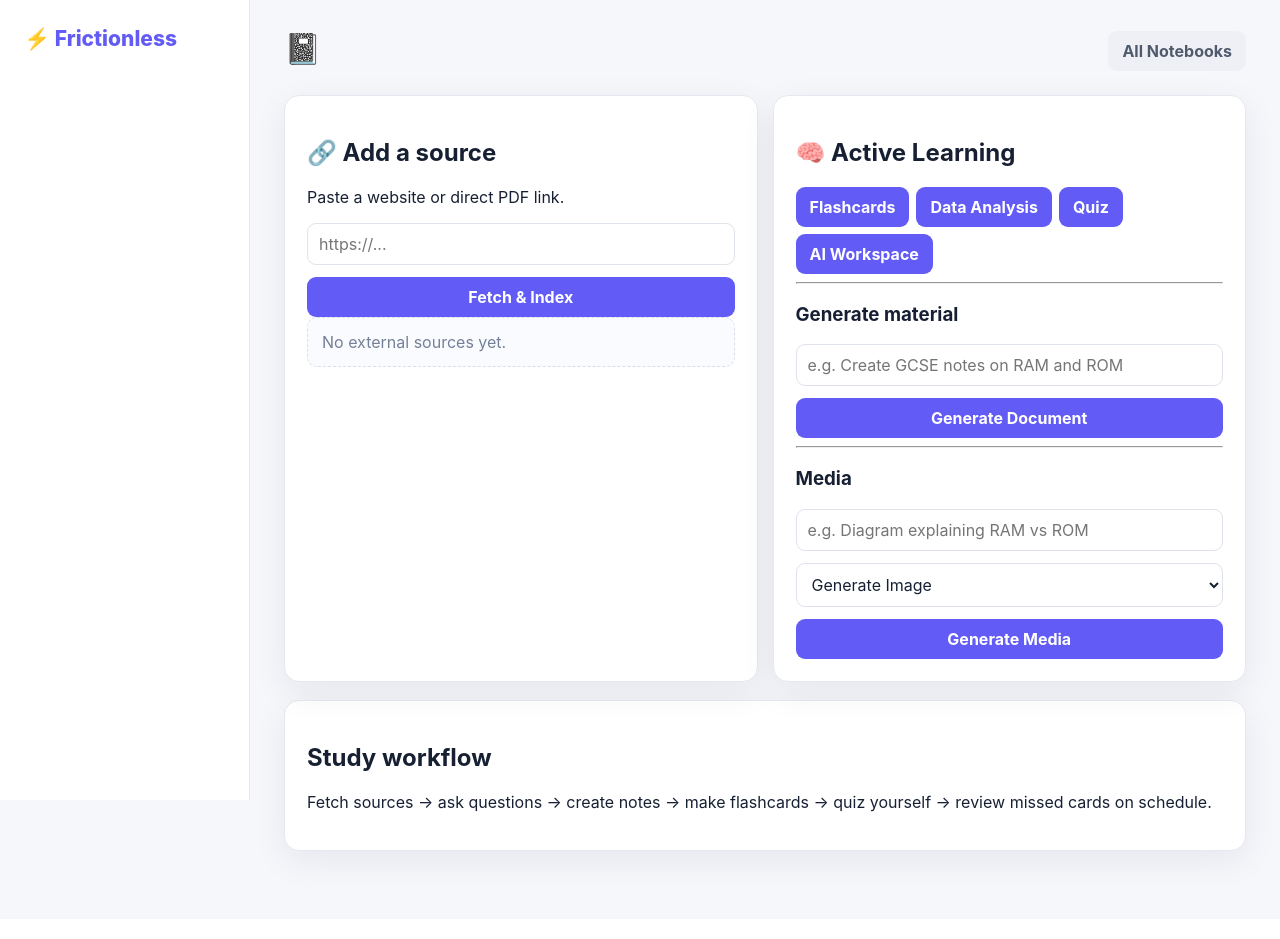
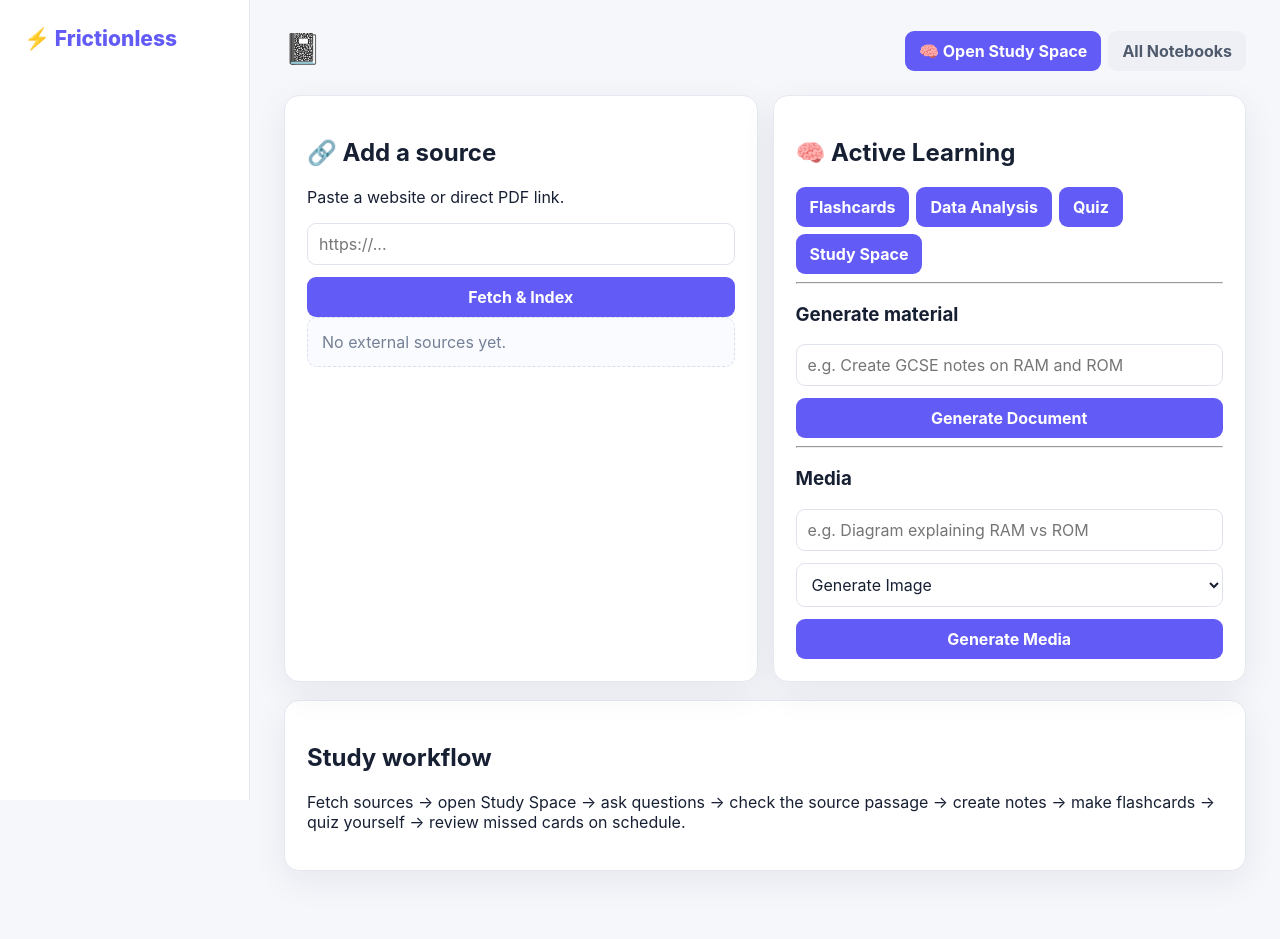
Before and after one commit to Divij808/Frictionless, a Flask app: template Frictionless/templates/study_notebook.html in a window 1280 px wide. Before the commit the page ends 874 px from the top, so only its background shows below. Run offline with Flask 3, Linux system fonts and the light colour scheme; the template is opened without the code that fills it, so the values that code supplies are empty.

Commit message:
Link notebooks to Study Space

```diff
--- a/Frictionless/templates/study_notebook.html
+++ b/Frictionless/templates/study_notebook.html
@@ -1,8 +1,69 @@
-{% extends "base.html" %}{% block title %}{{notebook.name}} · Epoch{% endblock %}{% block content %}
-<div class="topbar"><div><h1>📓 {{notebook.name}}</h1><p>{{notebook.description}}</p></div><a class="btn secondary" href="{{url_for('study_notebooks')}}">All Notebooks</a></div>
+{% extends "base.html" %}
+{% block title %}{{notebook.name}} · Epoch{% endblock %}
+{% block content %}
+<div class="topbar">
+  <div>
+    <h1>📓 {{notebook.name}}</h1>
+    <p>{{notebook.description}}</p>
+  </div>
+  <div class="actions">
+    <a class="btn" href="{{url_for('study_notebook_workspace', notebook_id=notebook.id)}}">🧠 Open Study Space</a>
+    <a class="btn secondary" href="{{url_for('study_notebooks')}}">All Notebooks</a>
+  </div>
+</div>
+
 <div class="grid grid-2">
-<section class="card"><h2>🔗 Add a source</h2><p>Paste a website or direct PDF link.</p><form method="post" action="{{url_for('study_notebook_add_source')}}" class="stack"><input name="url" type="url" placeholder="https://..." required><button class="btn">Fetch & Index</button></form>{% for s in sources %}<div class="task-row"><div><strong>{{s.title}}</strong><div class="meta">{{s.source_type}} · {{s.characters}} characters</div></div>{% if s.source_type=='pdf' %}<a class="btn small" href="{{url_for('study_pdf_viewer',notebook_id=notebook.id,source_id=s.id)}}">View PDF</a>{% endif %}</div>{% else %}<div class="notice">No external sources yet.</div>{% endfor %}</section>
-<section class="card"><h2>🧠 Active Learning</h2><div class="actions"><a class="btn" href="{{url_for('study_cards',notebook_id=notebook.id)}}">Flashcards</a><a class="btn" href="{{url_for('study_analysis',notebook_id=notebook.id)}}">Data Analysis</a><a class="btn" href="{{url_for('study_quiz',notebook_id=notebook.id)}}">Quiz</a><a class="btn" href="{{url_for('study_workspace')}}">AI Workspace</a></div><hr><h3>Generate material</h3><form method="post" action="{{url_for('study_generate_document',notebook_id=notebook.id)}}" class="stack"><input name="prompt" placeholder="e.g. Create GCSE notes on RAM and ROM" required><button class="btn">Generate Document</button></form><hr><h3>Media</h3><form method="post" action="{{url_for('study_media',notebook_id=notebook.id)}}" class="stack"><input name="prompt" placeholder="e.g. Diagram explaining RAM vs ROM" required><select name="kind"><option value="image">Generate Image</option><option value="video">Generate Video</option></select><button class="btn">Generate Media</button></form></section>
+<section class="card">
+  <h2>🔗 Add a source</h2>
+  <p>Paste a website or direct PDF link.</p>
+  <form method="post" action="{{url_for('study_notebook_add_source', notebook_id=notebook.id)}}" class="stack">
+    <input name="url" type="url" placeholder="https://..." required>
+    <button class="btn">Fetch & Index</button>
+  </form>
+  {% for s in sources %}
+    <div class="task-row">
+      <div>
+        <strong>{{s.title}}</strong>
+        <div class="meta">{{s.source_type}} · {{s.characters}} characters</div>
+      </div>
+      {% if s.source_type=='pdf' %}
+        <a class="btn small" href="{{url_for('study_pdf_viewer',notebook_id=notebook.id,source_id=s.id)}}">View PDF</a>
+      {% endif %}
+    </div>
+  {% else %}
+    <div class="notice">No external sources yet.</div>
+  {% endfor %}
+</section>
+
+<section class="card">
+  <h2>🧠 Active Learning</h2>
+  <div class="actions">
+    <a class="btn" href="{{url_for('study_cards',notebook_id=notebook.id)}}">Flashcards</a>
+    <a class="btn" href="{{url_for('study_analysis',notebook_id=notebook.id)}}">Data Analysis</a>
+    <a class="btn" href="{{url_for('study_quiz',notebook_id=notebook.id)}}">Quiz</a>
+    <a class="btn" href="{{url_for('study_notebook_workspace',notebook_id=notebook.id)}}">Study Space</a>
+  </div>
+  <hr>
+  <h3>Generate material</h3>
+  <form method="post" action="{{url_for('study_generate_document',notebook_id=notebook.id)}}" class="stack">
+    <input name="prompt" placeholder="e.g. Create GCSE notes on RAM and ROM" required>
+    <button class="btn">Generate Document</button>
+  </form>
+  <hr>
+  <h3>Media</h3>
+  <form method="post" action="{{url_for('study_media',notebook_id=notebook.id)}}" class="stack">
+    <input name="prompt" placeholder="e.g. Diagram explaining RAM vs ROM" required>
+    <select name="kind">
+      <option value="image">Generate Image</option>
+      <option value="video">Generate Video</option>
+    </select>
+    <button class="btn">Generate Media</button>
+  </form>
+</section>
 </div>
-<section class="card"><h2>Study workflow</h2><p>Fetch sources → ask questions → create notes → make flashcards → quiz yourself → review missed cards on schedule.</p></section>
+
+<section class="card">
+  <h2>Study workflow</h2>
+  <p>Fetch sources → open Study Space → ask questions → check the source passage → create notes → make flashcards → quiz yourself → review missed cards on schedule.</p>
+</section>
 {% endblock %}
```
